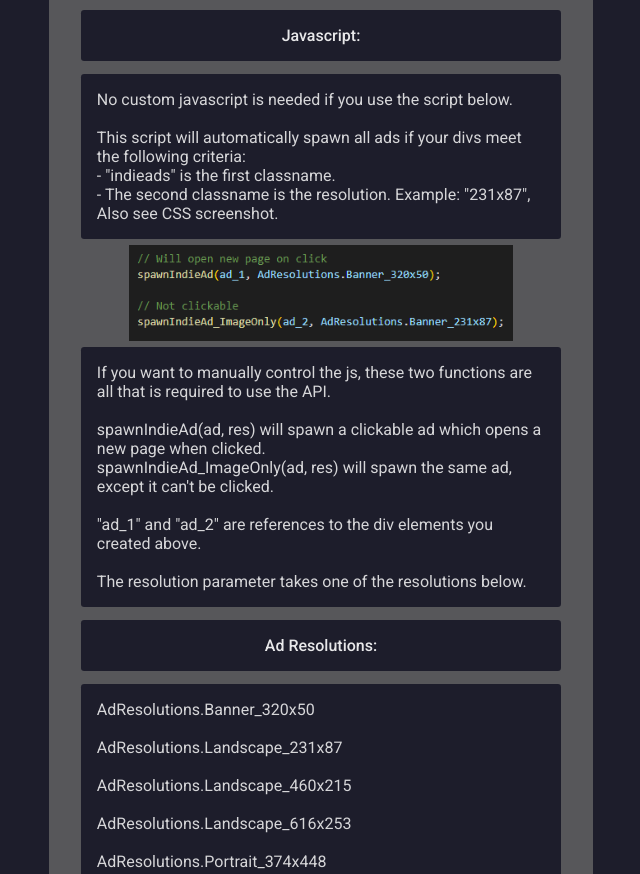
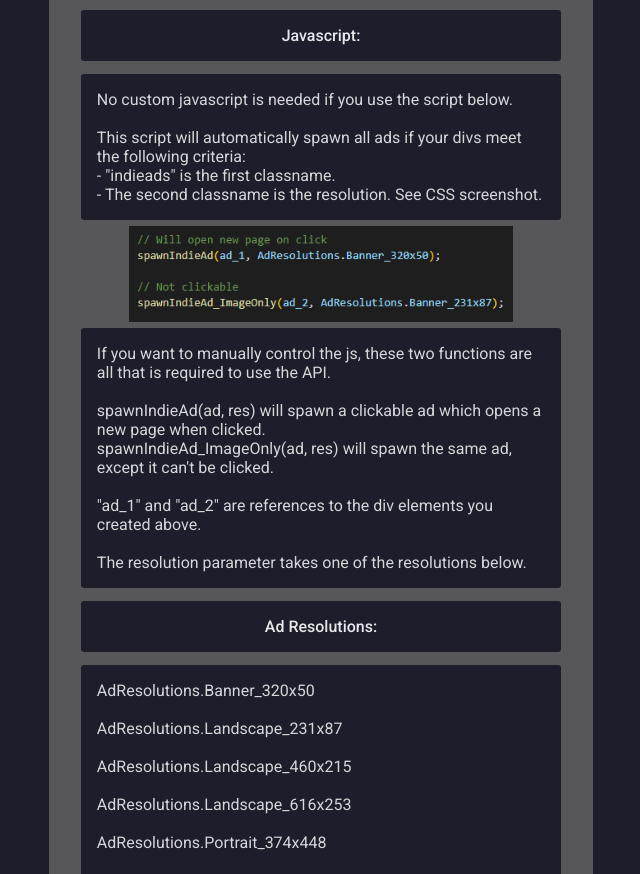
Before and after one commit to indieads/indieads.github.io, a plain HTML site: page index.html in a window 1280 px wide. Shown: the part 1572-2446 px from the top of the page, without its empty margins (319-959 px from the left). Drawn offline with nearby package versions, Linux system fonts and the light colour scheme; no server answers; a script that the page names is missing.

Commit message:
Update index.html

```diff
--- a/index.html
+++ b/index.html
@@ -144,7 +144,7 @@
                     <br>
                     - "indieads" is the first classname.
                     <br>
-                    - The second classname is the resolution. Example: "231x87", Also see CSS screenshot.
+                    - The second classname is the resolution. See CSS screenshot.
                 </div>
                 <img src="web/screenshot_js.png" class="screenshot-small">
                 <div class="segment-info">
```
